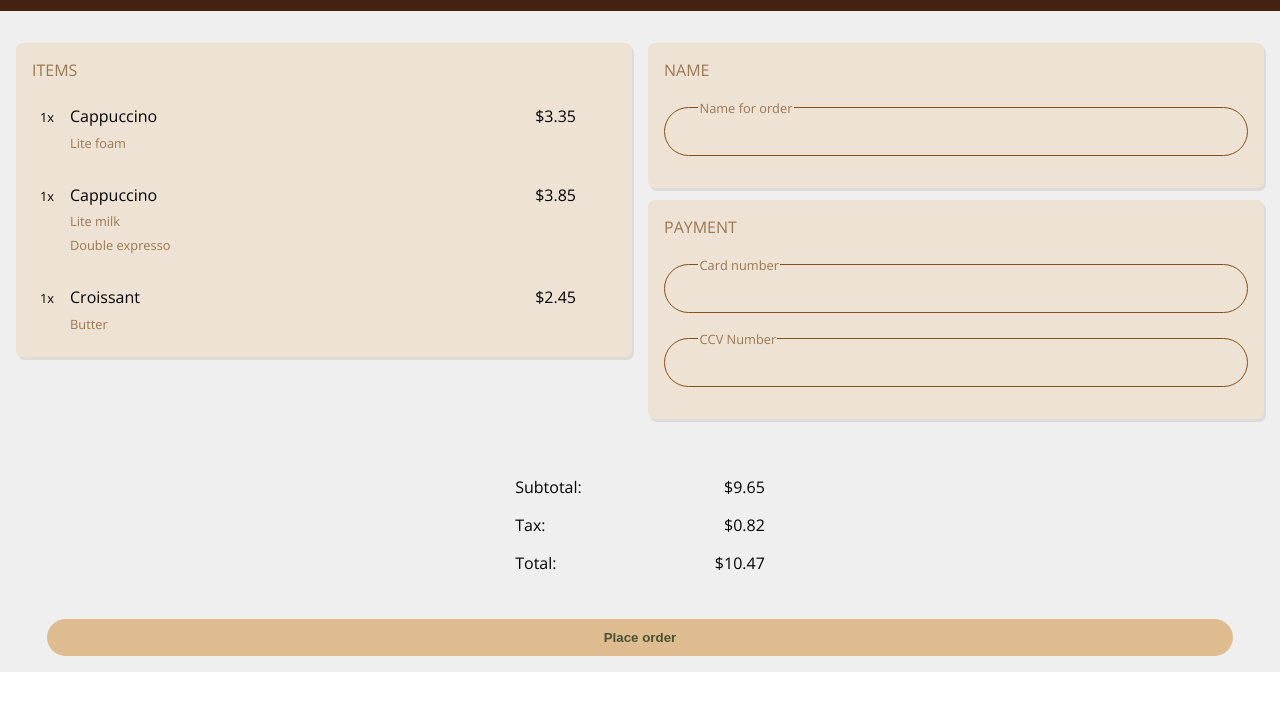
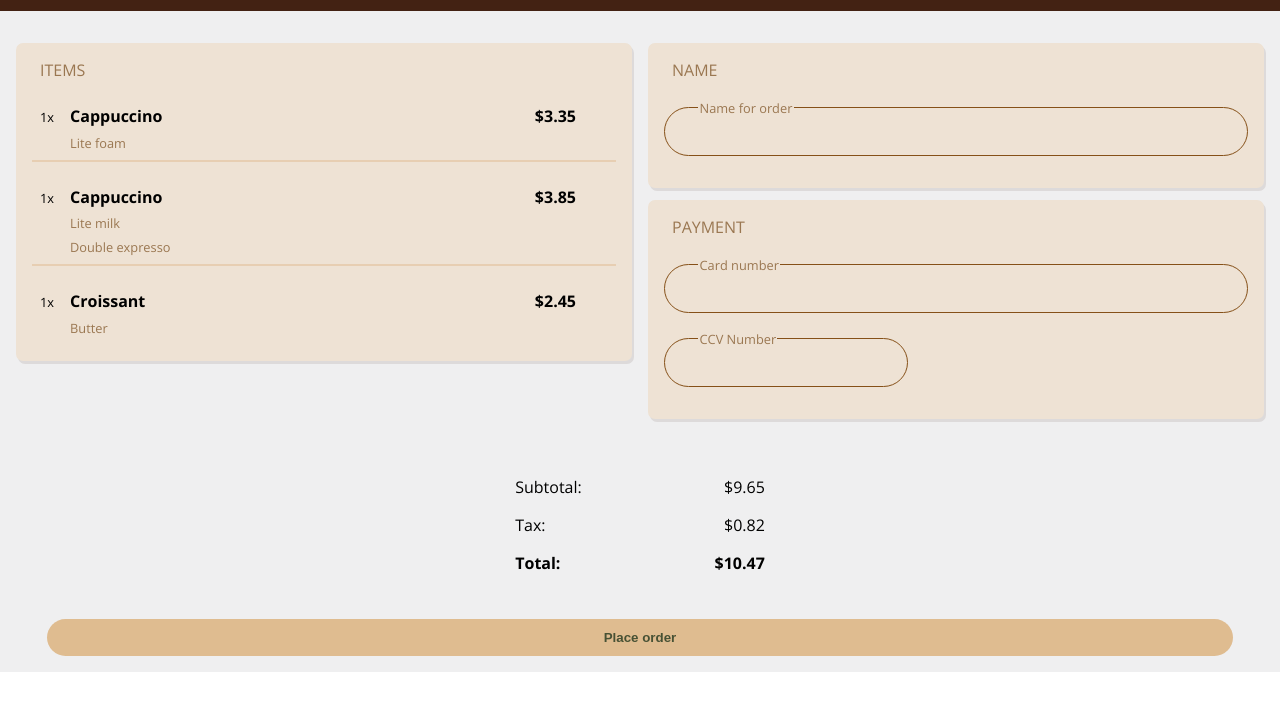
Before and after one commit to patha2702/coffee-masters-checkout-page, a plain HTML site: page index.html in a window 1280 px wide. Shown: the part 40-750 px from the top of the page. Drawn offline with nearby package versions, Linux system fonts and the light colour scheme.

Commit message:
Add files via upload
Added border separator between items list, made total price, items name, items price bold.

```diff
--- a/index.html
+++ b/index.html
@@ -63,7 +63,7 @@
                 <legend>Card number</legend>
                 <input type="number">
             </fieldset>
-            <fieldset class="FieldsetContainer">
+            <fieldset class="FieldsetContainer FieldsetContainer--widthPerc20">
                 <legend>CCV Number</legend>
                 <input type="number" size="3">
             </fieldset>
--- a/style.css
+++ b/style.css
@@ -59,6 +59,11 @@ header{
     align-items: baseline;
     gap: 1em;
     padding: 0.5em;
+    border-bottom: 2px solid #e7ceb2;
+}
+
+.ItemsContainer__item:last-child{
+    border-bottom: none;
 }
 
 .ItemsContainer__item-quantity{
@@ -75,6 +80,11 @@ header{
     display: flex;
     flex-direction: column;
     gap: 0.4em;
+}
+
+.ItemContainer__itemPrice,
+.ItemsContainer__itemName{
+    font-weight: 700;
 }
 
 .ItemsContainer__itemSpecific{
@@ -112,6 +122,10 @@ header{
     justify-content: space-between;
 }
 
+.BillContainer__listItem:last-child{
+    font-weight: 700;
+}
+
 .btn{
     grid-area: btn;
     display: block;
@@ -137,7 +151,7 @@ header{
 
 .sectionTitle{
     display: inline-block;
-    margin-bottom: 1em;
+    margin: 0 0 1em 0.5em;
     color: #9a7751;
 }
 
@@ -146,6 +160,10 @@ header{
     padding: 0.3em 2em 0.6em 2em;
     border-radius: 25px;
     border: 1.5px solid #855018;
+}
+
+.FieldsetContainer--widthPerc20{
+    width: 20%;
 }
 
 legend{
```
